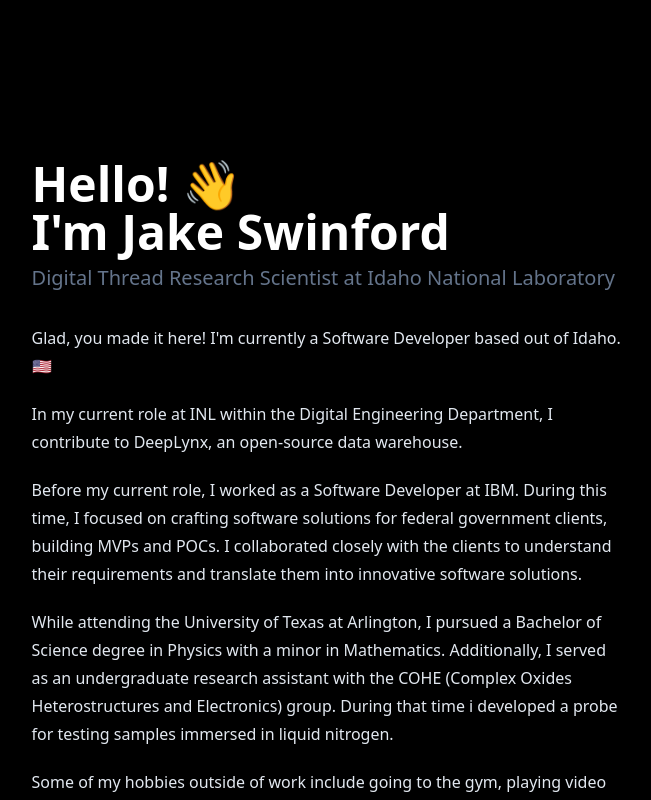
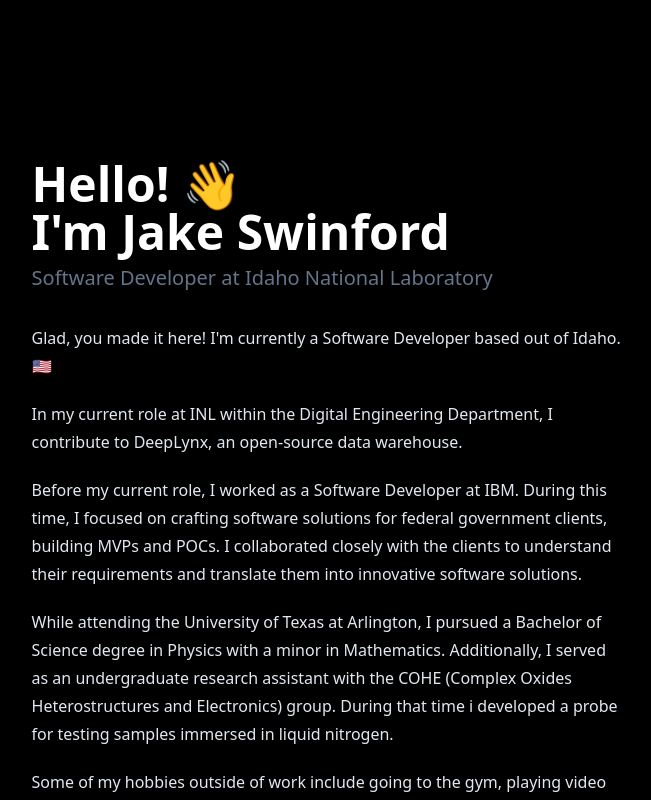
Before and after one commit to JakeSwinford/swinford.dev, a SvelteKit app: page / in a window 1280 px wide. Shown: the top 800 px of the page, without its empty margins (311-962 px from the left). Built offline with nearby package versions, Linux system fonts and the light colour scheme.

Commit message:
updated sub title

```diff
--- a/src/routes/+page.svelte
+++ b/src/routes/+page.svelte
@@ -2,13 +2,14 @@
 	import '../app.css';
 </script>
 
+<div class="bg-black">
 	<div class="bg-black h-screen">
 		<div class="flex flex-col justify-center px-8">
 			<div class="flex flex-col justify-center max-w-2xl mx-auto mb-4 mt-40">
 				<h1 class="text-5xl font-bold text-white">Hello! 👋</h1>
 				<h1 class="text-5xl font-bold text-white">I'm Jake Swinford</h1>
 				<h2 class="text-xl font-medium text-slate-500 mt-2">
-				Digital Thread Research Scientist at Idaho National Laboratory
+					Software Developer at Idaho National Laboratory
 				</h2>
 				<div class="prose text-md text-slate-200 mt-8 mb-8">
 					<p>Glad, you made it here! I'm currently a Software Developer based out of Idaho. 🇺🇸</p>
@@ -24,9 +25,10 @@
 					</p>
 					<p>
 						While attending the University of Texas at Arlington, I pursued a Bachelor of Science
-					degree in Physics with a minor in Mathematics. Additionally, I served as an undergraduate
-					research assistant with the COHE (Complex Oxides Heterostructures and Electronics) group.
-					During that time i developed a probe for testing samples immersed in liquid nitrogen.
+						degree in Physics with a minor in Mathematics. Additionally, I served as an
+						undergraduate research assistant with the COHE (Complex Oxides Heterostructures and
+						Electronics) group. During that time i developed a probe for testing samples immersed in
+						liquid nitrogen.
 					</p>
 					<p>
 						Some of my hobbies outside of work include going to the gym, playing video games, and
@@ -88,3 +90,4 @@
 			</div>
 		</div>
 	</div>
+</div>
```
Lines whose indentation alone changed are shown as unchanged.
